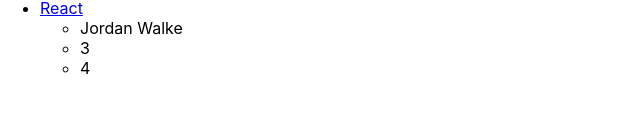
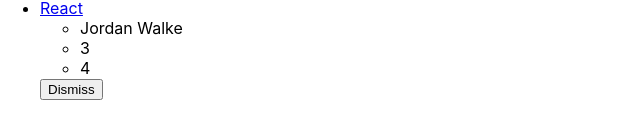
Before and after one commit to enricosuarve/hacker-stories, a React (Create React App) app: page / in a window 1280 px wide. Shown: the part 161-300 px from the top of the page, without its empty margins (0-640 px from the left). Built offline with nearby package versions, Linux system fonts and the light colour scheme.

Commit message:
Got to P.100 - Alter the state of a data list using a button - useful for recording the state of an MIR?

```diff
--- a/src/App.js
+++ b/src/App.js
@@ -4,6 +4,26 @@
     greeting: 'Hey',
     title: 'React',
 };
+
+const initialStories = [
+    {
+        title: 'React',
+        url: 'https://reactjs.org',
+        author: 'Jordan Walke',
+        num_comments: 3,
+        points: 4,
+        objectID: 0,
+        test: "test extra prop"
+    },
+    {
+        title: 'Redux',
+        url: 'https://reduc.js.org',
+        author: 'Dan Abrmov, Andrew Clarke',
+        num_comments: 2,
+        points: 5,
+        objectID: 1,
+    },
+];
 
 
 const getTitle = (title) => {
@@ -28,35 +48,24 @@
 const App = () => {
     console.log('App renders');
 
-    const stories = [
-        {
-            title: 'React',
-            url: 'https://reactjs.org',
-            author: 'Jordan Walke',
-            num_comments: 3,
-            points: 4,
-            objectID: 0,
-            test: "test extra prop"
-        },
-        {
-            title: 'Redux',
-            url: 'https://reduc.js.org',
-            author: 'Dan Abrmov, Andrew Clarke',
-            num_comments: 2,
-            points: 5,
-            objectID: 1,
-        },
-    ];
-
     const [searchTerm, setSearchTerm] = useStorageState('search', 'React');
 
     const handleSearch = (event) => {
         setSearchTerm(event.target.value);
     };
 
+    const [stories, setStories] = React.useState(initialStories)
+
     const searchedStories = stories.filter(function (story) {
         return story.title.toLowerCase().includes(searchTerm.toLowerCase());
     });
+
+    const handleRemoveStory = (item) => {
+        const newStories = stories.filter(
+            (story) => item.objectID !== story.objectID
+        );
+        setStories(newStories)
+    }
 
     return (
         <div>
@@ -72,7 +81,7 @@
             >
                 Search:
             </InputWithLabel>
-            <List list={searchedStories} extraline={"test"}/>
+            <List list={searchedStories} onRemoveItem={handleRemoveStory}/>
         </div>
     );
 }
@@ -106,19 +115,25 @@
     );
 }
 
-const List = ({list}) => (
+const List = ({list, onRemoveItem}) => (
     <ul>
         {list.map((item) => (
             <Item
                 key={item.objectID}
                 item={item}
+                onRemoveItem={onRemoveItem}
             />
         ))}
     </ul>
 )
 
 
-const Item = ({item}) => (
+const Item = ({item, onRemoveItem}) => {
+    const handleRemoveItem = () => {
+        onRemoveItem(item);
+    }
+    return (
+        <>
             <li>
                 <span>
                     <a href={item.url}>{item.title}</a>
@@ -129,6 +144,13 @@
                     <li>{item.points}</li>
                 </ul>
             </li>
-)
+            <span>
+                <button type="button" onClick={handleRemoveItem}>
+                    Dismiss
+                </button>
+            </span>
+        </>
+    );
+}
 
 export default App;
```
Lines whose indentation alone changed are shown as unchanged.
